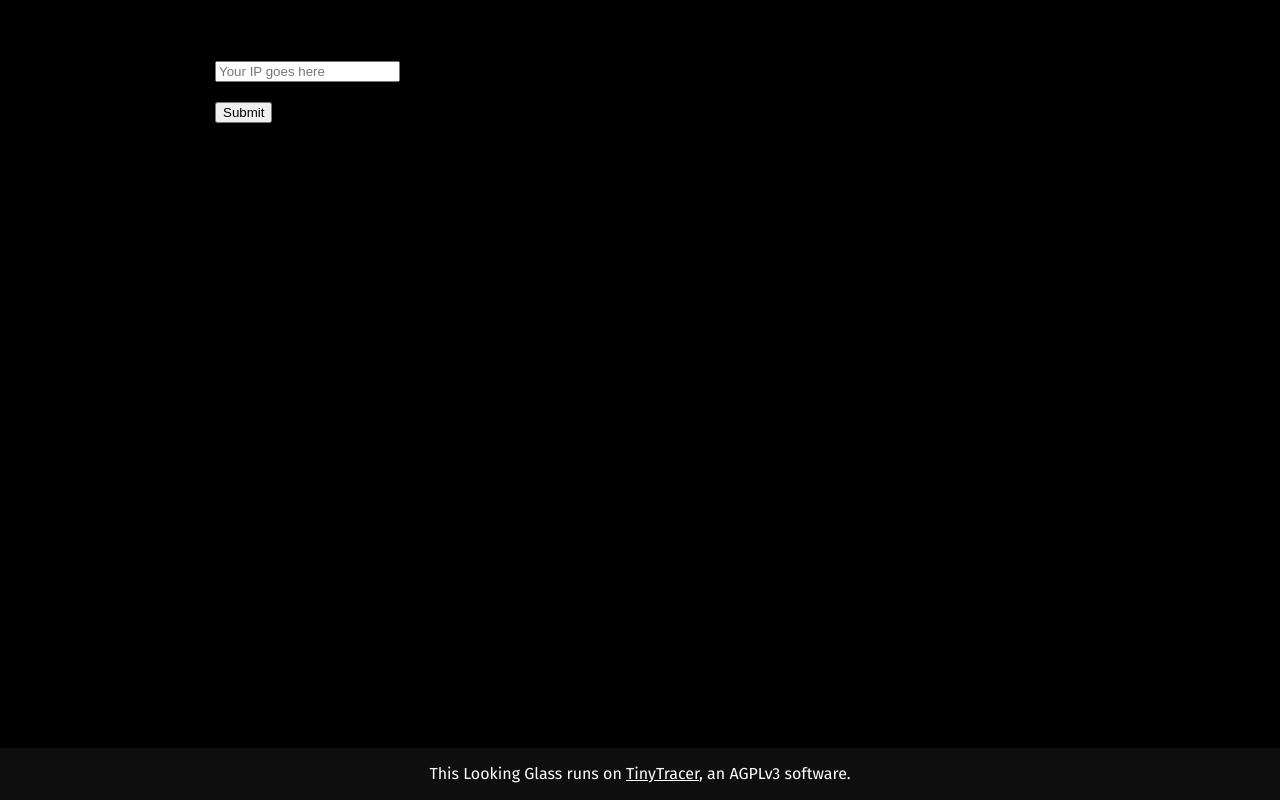
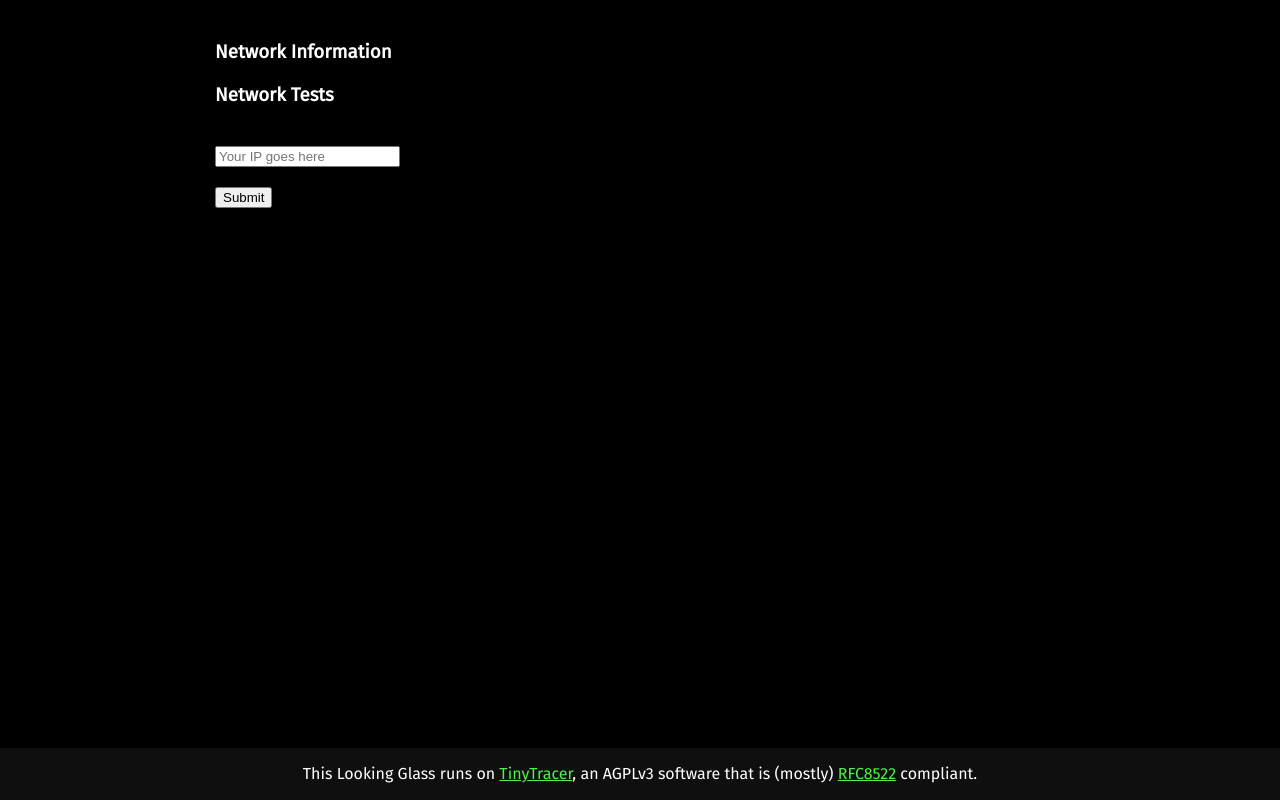
Before and after one commit to 8nty/tinytracer-lookingglass, a Flask app: template templates/index.html in a window 1280 px wide. Run offline with Flask 2, Linux system fonts and the light colour scheme; the template is opened without the code that fills it, so the values that code supplies are empty; parts of the project's set-up code (start-up, migrations or seed data) failed here and were passed over.

Commit message:
Add blurb and test files
Closes #2
Closes #4

```diff
--- a/templates/index.html
+++ b/templates/index.html
@@ -34,7 +34,7 @@
 
         a,
         a:visited {
-            color: white;
+            color: #50f148;
         }
 
         .output {
@@ -45,7 +45,14 @@
 <body style="font-family: 'Fira Sans', sans-serif;">
 <br>
 <h1>{{ info["title"] }}</h1>
-<i><h2><a href="https://bgp.he.net/{{ info["asn"] }}">{{ info["asn"] }}</a></h2></i>
+
+<h3>Network Information</h3>
+
+<p style="line-height: 1.5">
+{{ info["blurb"]|safe }}
+</p>
+
+<h3>Network Tests</h3>
 
 <form id="form" onsubmit="event.preventDefault(); doRequest()">
     <p></p>
@@ -86,6 +93,6 @@ async function doRequest() {
 
 </body>
 <footer>
-  <p>This Looking Glass runs on <a href="https://gitlab.com/a/TinyTracer">TinyTracer</a>, an AGPLv3 software.</p>
+  <p>This Looking Glass runs on <a href="https://gitlab.com/a/TinyTracer">TinyTracer</a>, an AGPLv3 software that is (mostly) <a href="https://tools.ietf.org/html/rfc8522">RFC8522</a> compliant.</p>
 </footer>
 </html>
```
Also changed, not shown: README.md, 4 other files.
